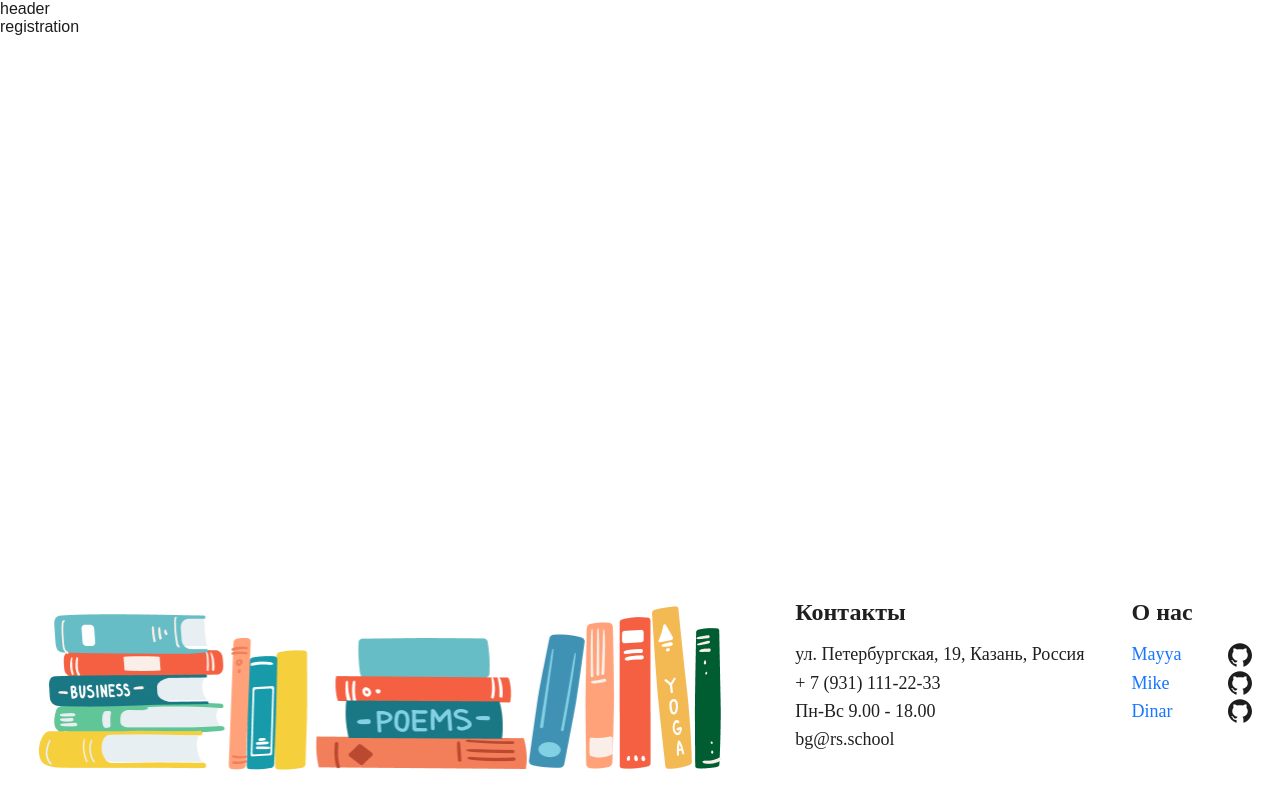
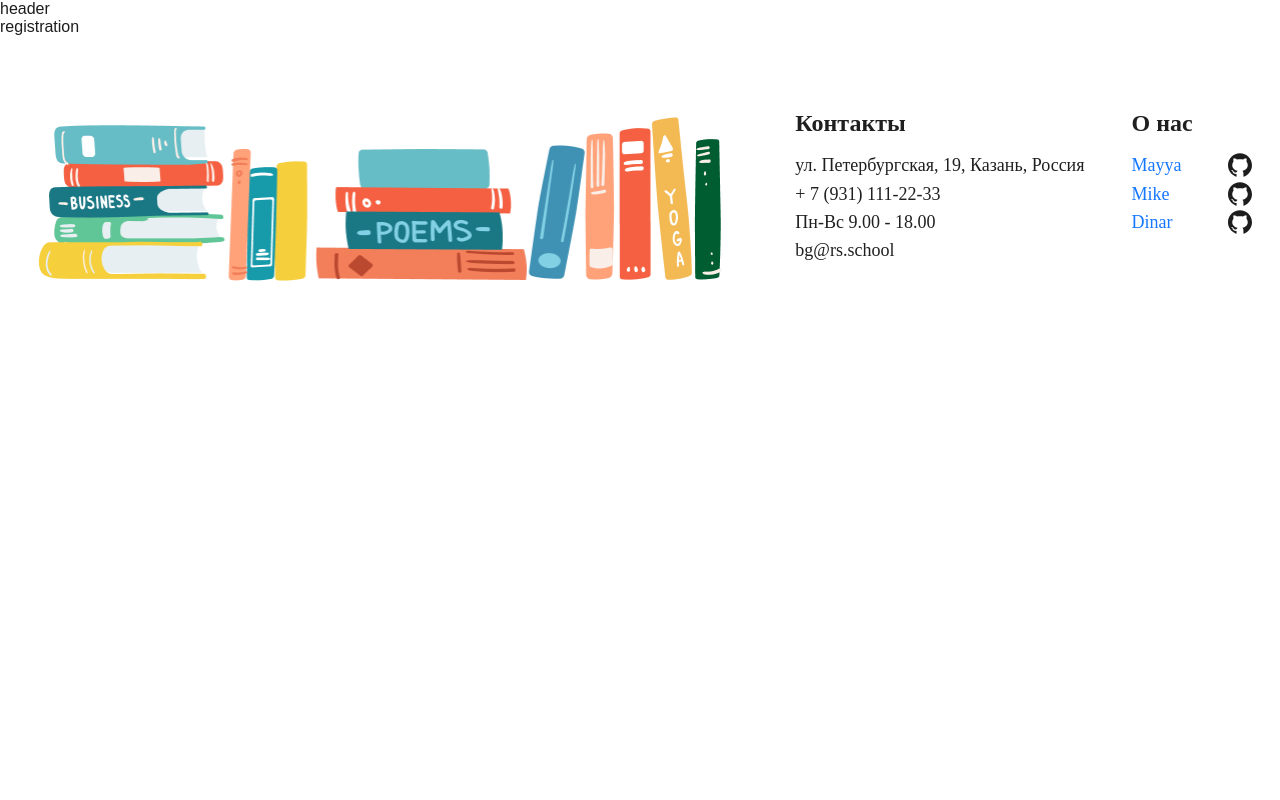
Before and after one commit to Korneim/eCommerce-Application, a React (Vite) app in the folder eCommerce-app/: page /registration in a window 1280 px wide. Built offline with nearby package versions, Linux system fonts and the light colour scheme; a web font is replaced by a local one.

Commit message:
fix: fix footer

```diff
--- a/eCommerce-app/src/components/main-layout/MainLayout.tsx
+++ b/eCommerce-app/src/components/main-layout/MainLayout.tsx
@@ -1,11 +1,10 @@
 import { Outlet } from 'react-router-dom';
 import type { FC } from 'react';
 import { Footer } from '../footer/Footer.tsx';
-import css from './main-layout.module.scss';
 
 export const MainLayout: FC = () => {
     return (
-        <main className={css.wrapper}>
+        <main>
             <div>header</div>
             <Outlet />
             <Footer />
--- a/eCommerce-app/src/components/main-layout/main-layout.module.scss
+++ /dev/null
@@ -1,5 +0,0 @@
-.wrapper {
-    display: grid;
-    min-height: 100vh;
-    grid-template-rows: auto 1fr auto; /* Шапка — контент (растягивается) — футер */
-}
--- a/eCommerce-app/src/utils/router/Router.tsx
+++ b/eCommerce-app/src/utils/router/Router.tsx
@@ -3,6 +3,7 @@ import { MainLayout } from '../../components/main-layout/MainLayout.tsx';
 import type { FC } from 'react';
 import { routes } from './routes.ts';
 import { NotFoundPage } from '../../pages/not-found/NotFound.tsx';
+import { MainPage } from '../../pages/Main/MainPage.tsx';
 
 export const Router: FC = () => {
     const router = createBrowserRouter([
@@ -11,7 +12,7 @@ export const Router: FC = () => {
             children: [
                 {
                     path: routes.root,
-                    element: <div>main</div>,
+                    element: <MainPage />,
                 },
                 {
                     path: routes.register,
```
